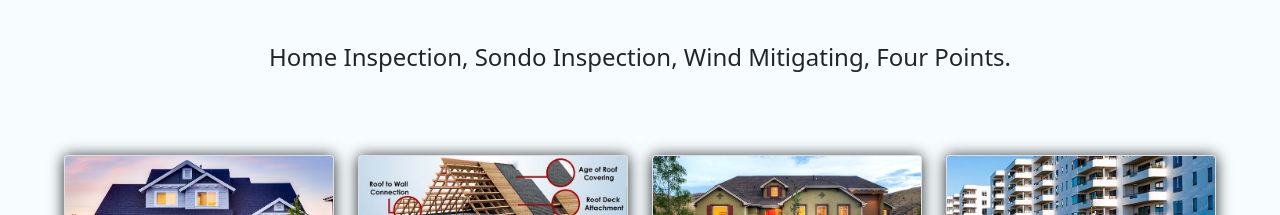
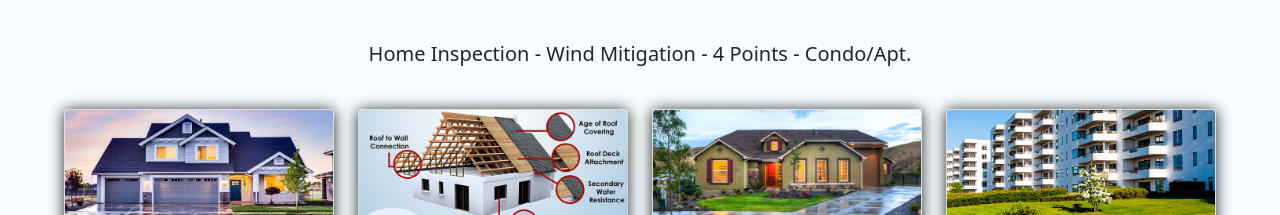
Before and after one commit to alexabalo/Home-Inspection-web, a plain HTML site: page index.html in a window 1280 px wide. Shown: the part 733-948 px from the top of the page. Drawn offline with nearby package versions, Linux system fonts and the light colour scheme.

Commit message:
Update index.html

```diff
--- a/index.html
+++ b/index.html
@@ -1,4 +1,4 @@
-<!doctype html>
+ <!doctype html>
 <html lang="en">
 
 <head>
@@ -137,7 +137,7 @@
   <!-- Cards inicio-->
   <div class="contenedor">
     <h2 class="services" id="card">Services</h2>
-    <p class="text-center pb-5 fs-4">Home Inspection, Sondo Inspection, Wind Mitigating, Four Points.</p>
+    <p class="text-center pb-2 fs-5">Home Inspection - Wind Mitigation - 4 Points - Condo/Apt. </p>
     <div class="row">
       <div class="col-lg-3">
         <div class="card">
@@ -393,7 +393,7 @@
     <!-- Card -->
     <div class="section-header text-center">
       <h2 class="modal-title w-50 text-md-center text-sm-center text-capitalize">ARP Home Inspection Services</h2>
-      <p class="pb-4">    </p>
+      <p class="pb-4"></p>
     </div>
     <div class="card py-1">
       <div class="row">
```
